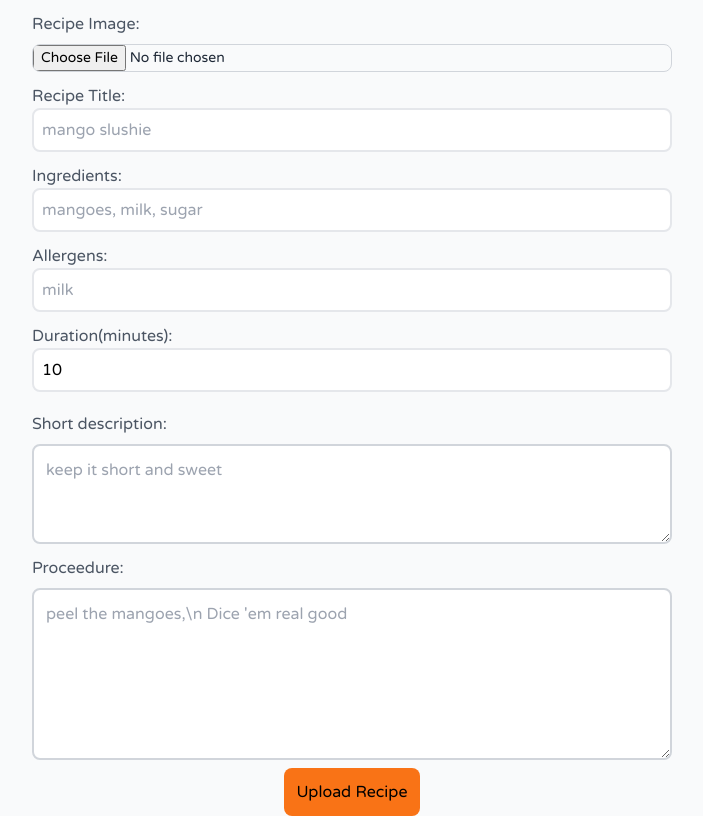
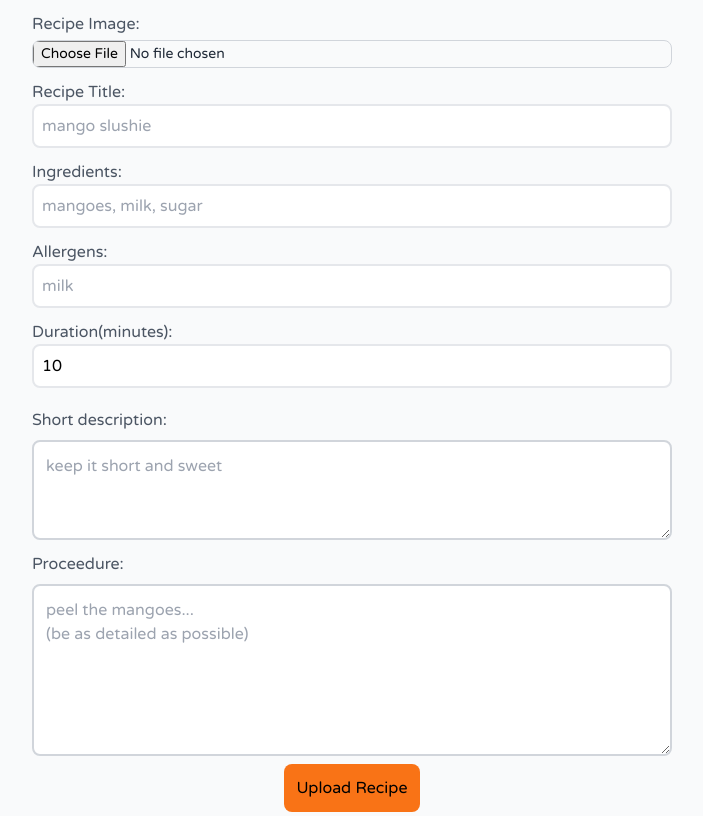
Before and after one commit to musaubrian/quick-bytes, a Vue app: page /add in a window 1280 px wide. Shown: the whole page, without its empty margins (288-991 px from the left). Built offline with nearby package versions, Linux system fonts and the light colour scheme; no server answers.

Commit message:
chore: improve add recipe page

```diff
--- a/src/views/AddRecipes.vue
+++ b/src/views/AddRecipes.vue
@@ -2,7 +2,7 @@
     <form @submit.prevent="uploadRecipes()" class="w-full h-full flex flex-col items-center justify-center">
         <label for="recipe-title" class="w-10/12 text-left md:w-6/12 mt-3 text-gray-600">Recipe Image:</label>
         <input type="file" accept="image/*" @change="onUpload(string)"
-            class="block w-10/12 md:w-6/12 text-sm mt-2 text-gray-800 bg-gray-50 rounded-lg border border-gray-300 cursor-pointer dark:text-gray-200 focus:outline-none dark:bg-gray-700 dark:border-gray-700 dark:placeholder-gray-100"
+            class="block w-10/12 md:w-6/12 text-sm mt-1 text-gray-800 bg-gray-50 rounded-lg border border-gray-300 cursor-pointer dark:text-gray-200 focus:outline-none dark:bg-gray-700 dark:border-gray-700 dark:placeholder-gray-100"
             id="file_input" />
 
         <label for="recipe-title" class="w-10/12 text-left md:w-6/12 mt-3 text-gray-600">Recipe Title:</label>
@@ -22,7 +22,8 @@
             required placeholder="keep it short and sweet"></textarea>
         <label for="process" class="w-10/12 text-left md:w-6/12 mt-3 text-gray-600">Proceedure:</label>
         <textarea rows="6" name="process" class="border-2 border-gray-300 rounded-lg mt-2 w-10/12 md:w-6/12 p-3"
-            v-model="proceedure" placeholder="peel the mangoes,\n Dice 'em real good" required></textarea>
+            v-model="proceedure" placeholder="peel the mangoes...
+(be as detailed as possible)" required></textarea>
         <button type="submit"
             class="bg-orange-500 p-3 rounded-lg mt-2 active:bg-orange-600 hover:shadow-lg transition-all">
             <span v-if="recipeStore.uploading === false">Upload Recipe</span>
```
